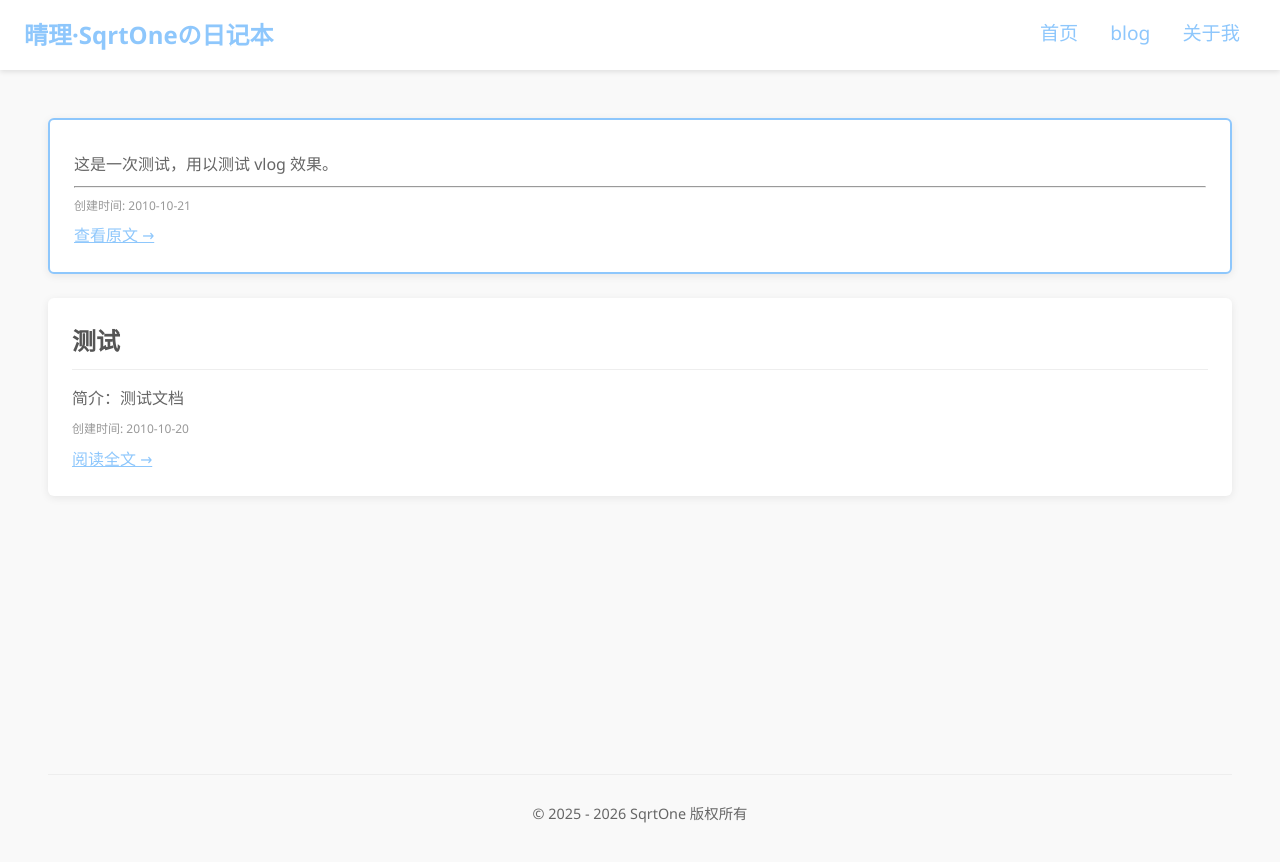
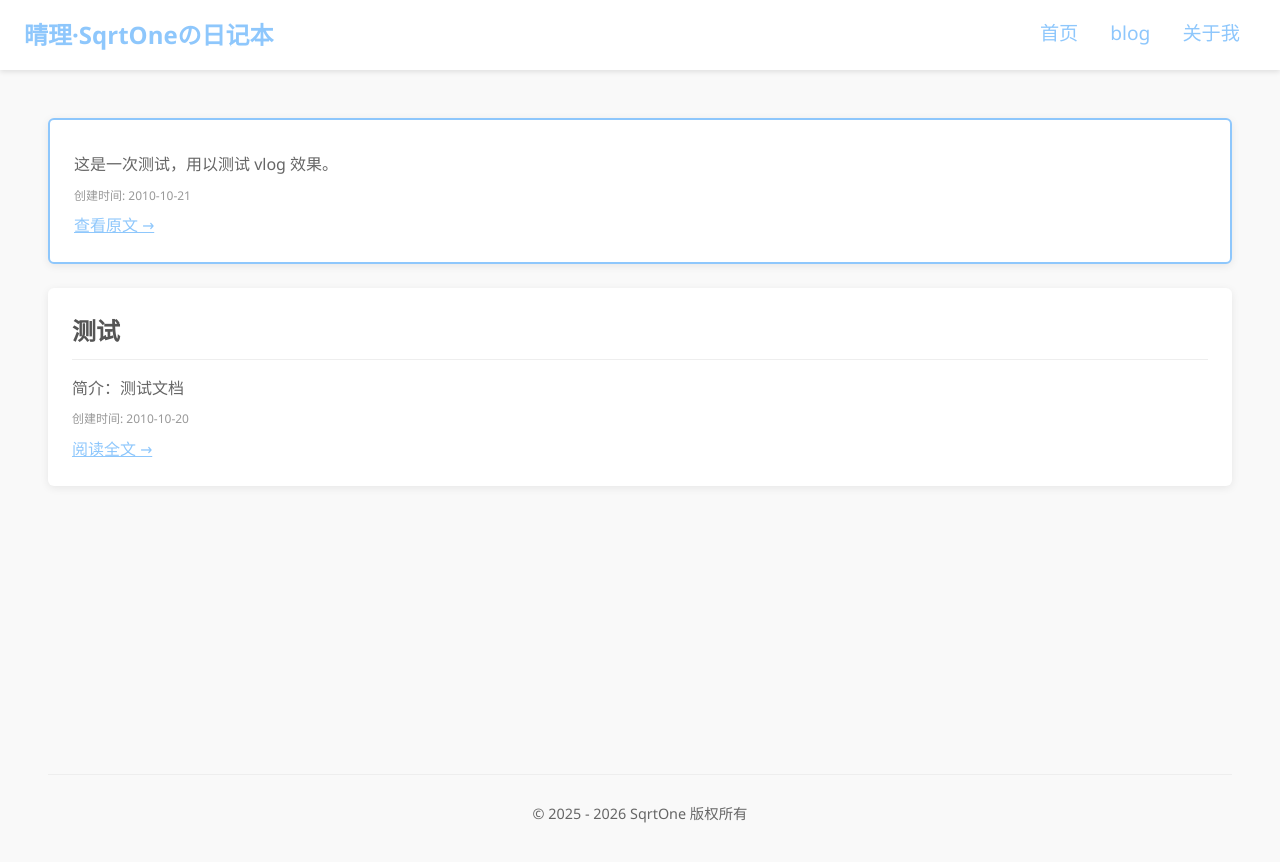
Before and after one commit to SqrtOne/SqrtOne.github.io, a Jekyll site: the page built from blog.html, in a window 1280 px wide. Shown: the top 862 px of the page. Built offline with Jekyll 4.4.1, drawn with Linux system fonts in a browser that asks for light colours.

Commit message:
Update blog.html

```diff
--- a/blog.html
+++ b/blog.html
@@ -23,7 +23,6 @@ title: blog
         {% else %}
         <section class="border">
             <div>{{ post.content }}</div>
-            <hr>
             <p class="note">创建时间: {{ post.date | date: "%Y-%m-%d" }}</p>
             <a href="{{ post.url | relative_url }}">查看原文 →</a>
         </section>
@@ -32,12 +31,5 @@ title: blog
 </div>
 <footer><p>&copy; 2025 - <span id="nowYear"></span> SqrtOne 版权所有</p></footer>
 
-<!-- css -->
-<style>
-    hr {
-        background-color: var(--text-secondary);
-    }
-</style>
-
 <!-- js -->
 <script src="{{ site.url }}{{ site.baseurl }}/script.js" defer></script>
```
